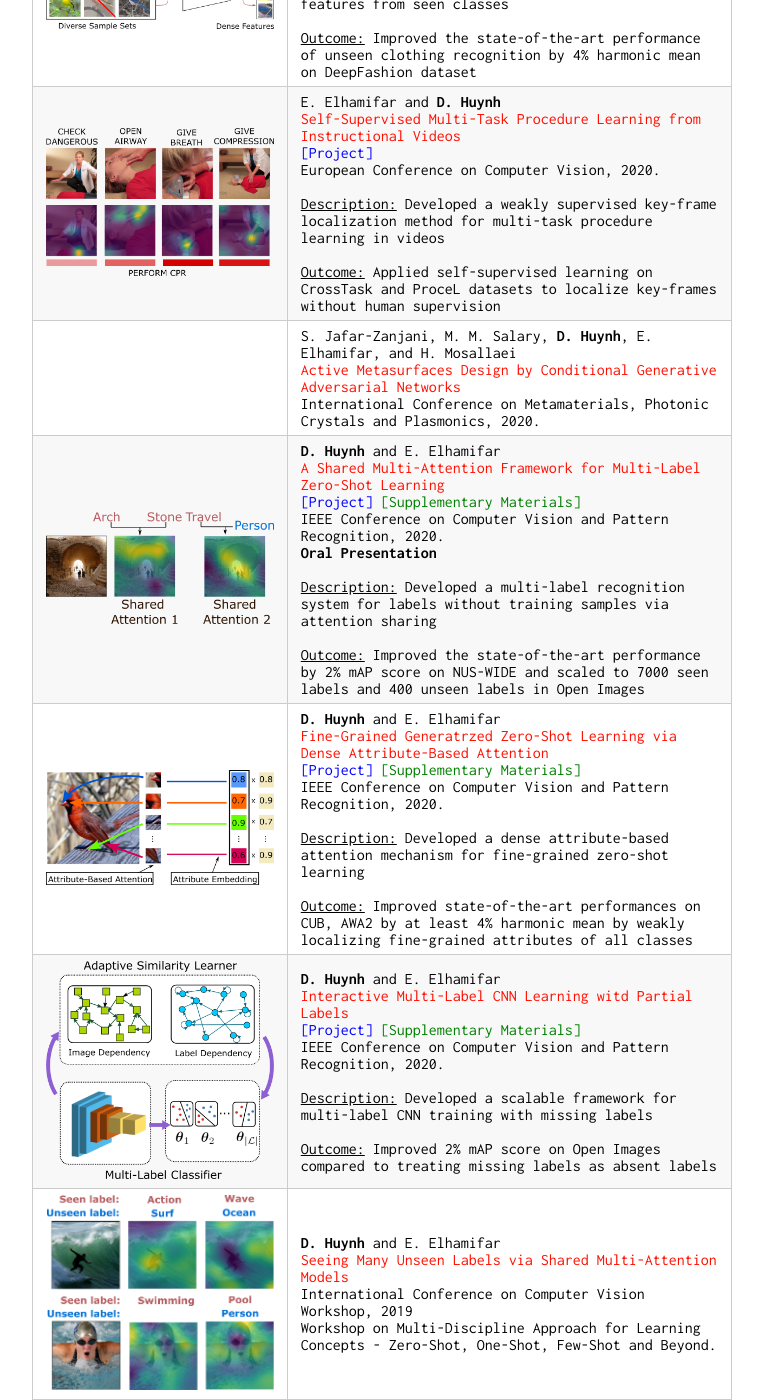
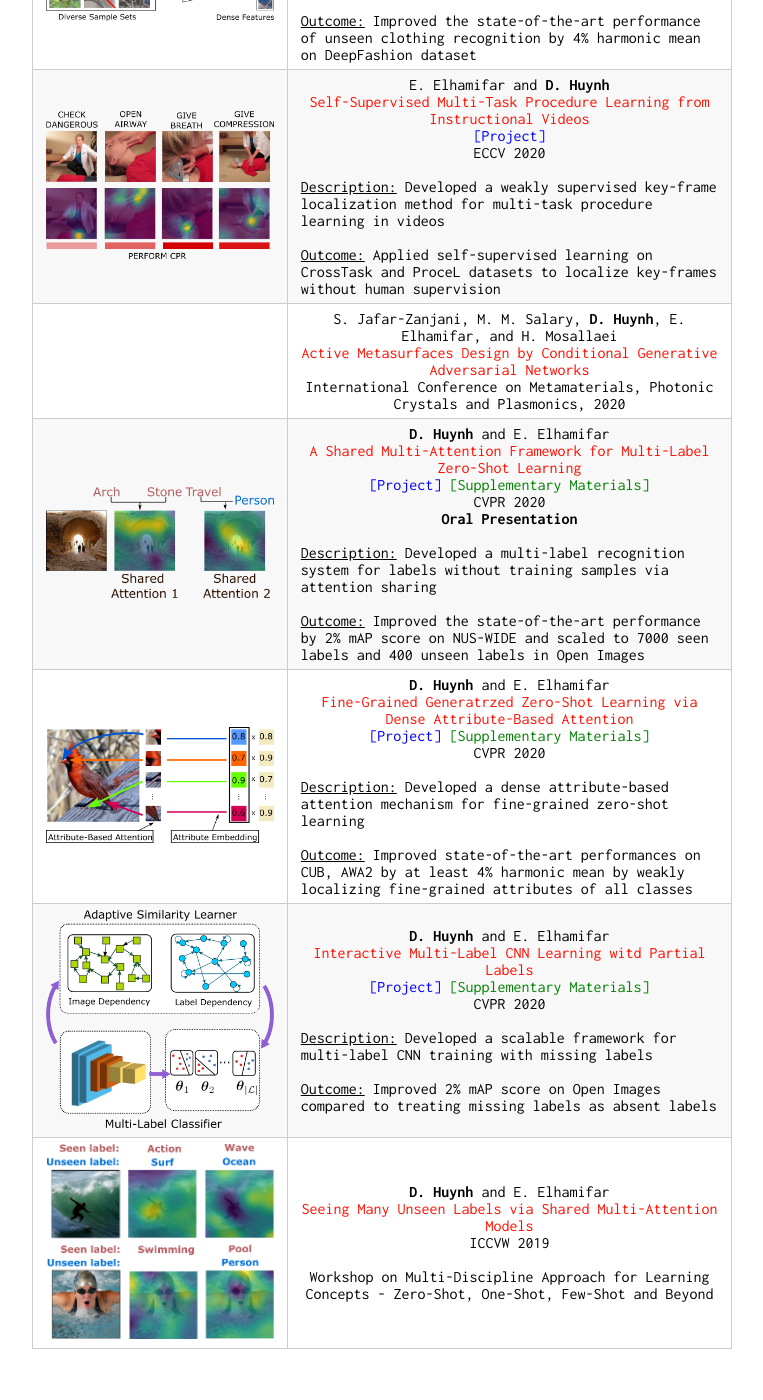
Before and after one commit to ZiweiXU/hbdat.github.io, a Jekyll site: the page built from publication.md, in a window 1280 px wide and 1400 px high, scrolled down 256 px. Shown: the whole window, without its empty margins (258-1021 px from the left). Built offline with Jekyll 4.4.1, drawn with Linux system fonts in a browser that asks for light colours; after the commit the page ends 1605 px from its top, so only the background shows below that; some of the changed text lies outside the part shown.

Commit message:
improve pub

```diff
--- a/publication.md
+++ b/publication.md
@@ -11,11 +11,11 @@ custom_css: pub
 <img src="figures/dense_feature_composition.png" class="center">
 </td>
 <td>
-	<p>
+	<center>
 		<b>D. Huynh</b> and E. Elhamifar<br>
 		<a href="">Dense Feature Composition for Zero-Shot Learning</a><br>
-		(to appear in Neural Information Processing Systems, 2020).<br>
-	</p>
+		(to appear in NeurIPS 2020)<br>
+	</center>
 
 	<p>
 	<br><u>Description:</u> Developed a novel generative model that constructs features of unseen classes by combining features from seen classes
@@ -31,12 +31,12 @@ custom_css: pub
 </td>
 
 <td>
-	<p>
+	<center>
 		E. Elhamifar and <b>D. Huynh</b><br>
 		<a href="pubs/eccv20_seflsup_final.pdf">Self-Supervised Multi-Task Procedure Learning from Instructional Videos</a><br>
 		<a href="https://gitdub.com/hbdat/eccv20_Multi_Task_Procedure_Learning" style="color:blue;">[Project]</a><br>
-		European Conference on Computer Vision, 2020.<br>
-	</p>
+		ECCV 2020<br>
+	</center>
 
 	<p>
 	<br><u>Description:</u> Developed a weakly supervised key-frame localization method for multi-task procedure learning in videos
@@ -51,11 +51,11 @@ custom_css: pub
 <img src="">
 </td>
 <td>
-	<p>
+	<center>
 		S. Jafar-Zanjani, M. M. Salary, <b>D. Huynh</b>, E. Elhamifar, and H. Mosallaei<br>
 		<a href="">Active Metasurfaces Design by Conditional Generative Adversarial Networks</a><br>
-		International Conference on Metamaterials, Photonic Crystals and Plasmonics, 2020.<br>
-	</p>
+		International Conference on Metamaterials, Photonic Crystals and Plasmonics, 2020<br>
+	</center>
 </td>
 </tr>
 
@@ -64,14 +64,14 @@ custom_css: pub
 <img src="figures/shared_attention.png" class="center">
 </td>
 <td>
-	<p>
+	<center>
 		<b>D. Huynh</b> and E. Elhamifar<br>
 		<a href="pubs/cvpr20_attentionZSL_final.pdf">A Shared Multi-Attention Framework for Multi-Label Zero-Shot Learning</a><br>
 		<a href="https://gitdub.com/hbdat/cvpr20_LESA" style="color:blue;">[Project]</a>
 		<a href="pubs/suppmat_attentionZSL_final.pdf" style="color:green;">[Supplementary Materials]</a><br>
-		IEEE Conference on Computer Vision and Pattern Recognition, 2020.<br>
+		CVPR 2020<br>
 		<b>Oral Presentation</b><br>
-	</p>
+	</center>
 
 	<p>
 	<br><u>Description:</u> Developed a multi-label recognition system for labels without training samples via attention sharing
@@ -86,13 +86,13 @@ custom_css: pub
 <img src="figures/fine_grained.png" class="center">
 </td>
 <td>
-	<p>
+	<center>
 		<b>D. Huynh</b> and E. Elhamifar<br>
 		<a href="pubs/cvpr20_finegrainedZSL_final.pdf">Fine-Grained Generatrzed Zero-Shot Learning via Dense Attribute-Based Attention</a><br>
 		<a href="https://gitdub.com/hbdat/cvpr20_DAZLE" style="color:blue;">[Project]</a>
 		<a href="pubs/suppmat_finegrainedZSL_final.pdf" style="color:green;">[Supplementary Materials]</a><br>
-		IEEE Conference on Computer Vision and Pattern Recognition, 2020.<br>
-	</p>
+		CVPR 2020<br>
+	</center>
 
 	<p>
 	<br><u>Description:</u> Developed a dense attribute-based attention mechanism for fine-grained zero-shot learning
@@ -107,13 +107,13 @@ custom_css: pub
 <img src="figures/interactive_learning.png" class="center">
 </td>
 <td>
-	<p>
+	<center>
 		<b>D. Huynh</b> and E. Elhamifar<br>
 		<a href="pubs/cvpr20_ssmll_final.pdf">Interactive Multi-Label CNN Learning witd Partial Labels</a><br>
 		<a href="https://gitdub.com/hbdat/cvpr20_IMCL" style="color:blue;">[Project]</a>
 		<a href="pubs/suppmat_ssmll_final.pdf" style="color:green;">[Supplementary Materials]</a><br>
-		IEEE Conference on Computer Vision and Pattern Recognition, 2020.<br>
-	</p>
+		CVPR 2020<br>
+	</center>
 
 	<p>
 	<br><u>Description:</u> Developed a scalable framework for multi-label CNN training with missing labels
@@ -128,12 +128,14 @@ custom_css: pub
 <img src="figures/shared_attention_workshop.png" class="center" >
 </td>
 <td>
-	<p>
+	<center>
 		<b>D. Huynh</b> and E. Elhamifar<br>
 		<a href="pubs/iccvw19_attentionZSL.pdf">Seeing Many Unseen Labels via Shared Multi-Attention Models</a><br>
-		International Conference on Computer Vision Workshop, 2019<br>
-		Workshop on Multi-Discipline Approach for Learning Concepts - Zero-Shot, One-Shot, Few-Shot and Beyond.
-	</p>
+		ICCVW 2019
+		<br>
+		<br>
+		Workshop on Multi-Discipline Approach for Learning Concepts - Zero-Shot, One-Shot, Few-Shot and Beyond<br>
+	</center>
 </td>
 </tr>
 </table>
```
Also changed, not shown: index.md (+1 -1 lines), 1 other file.
